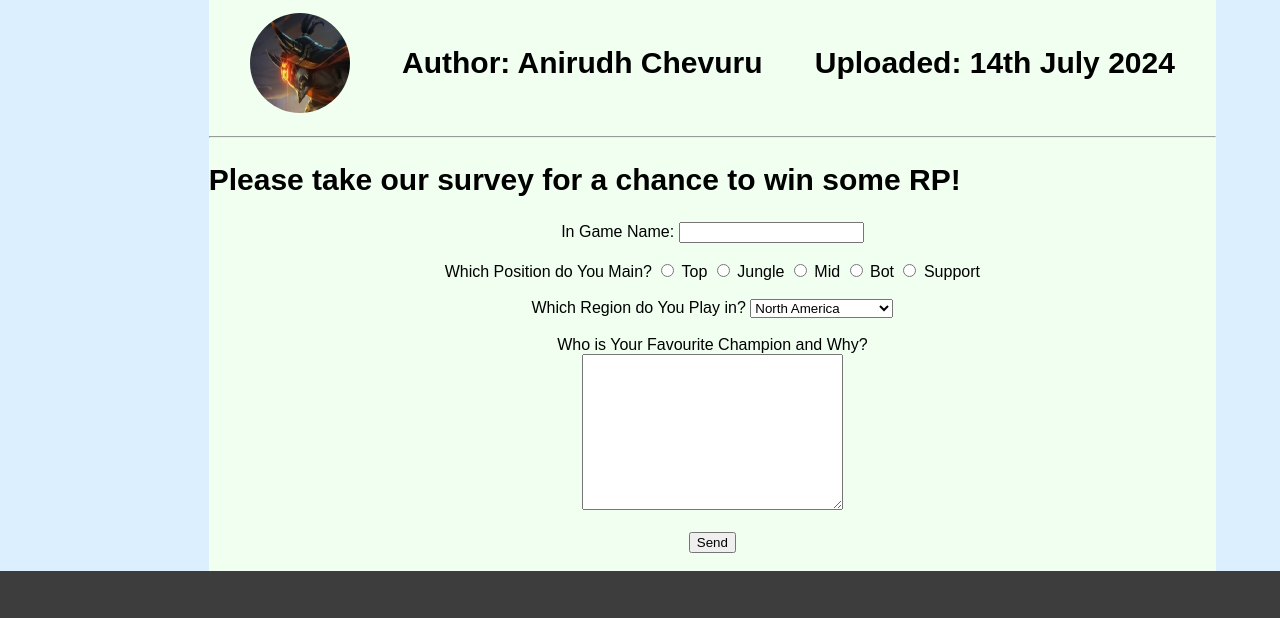
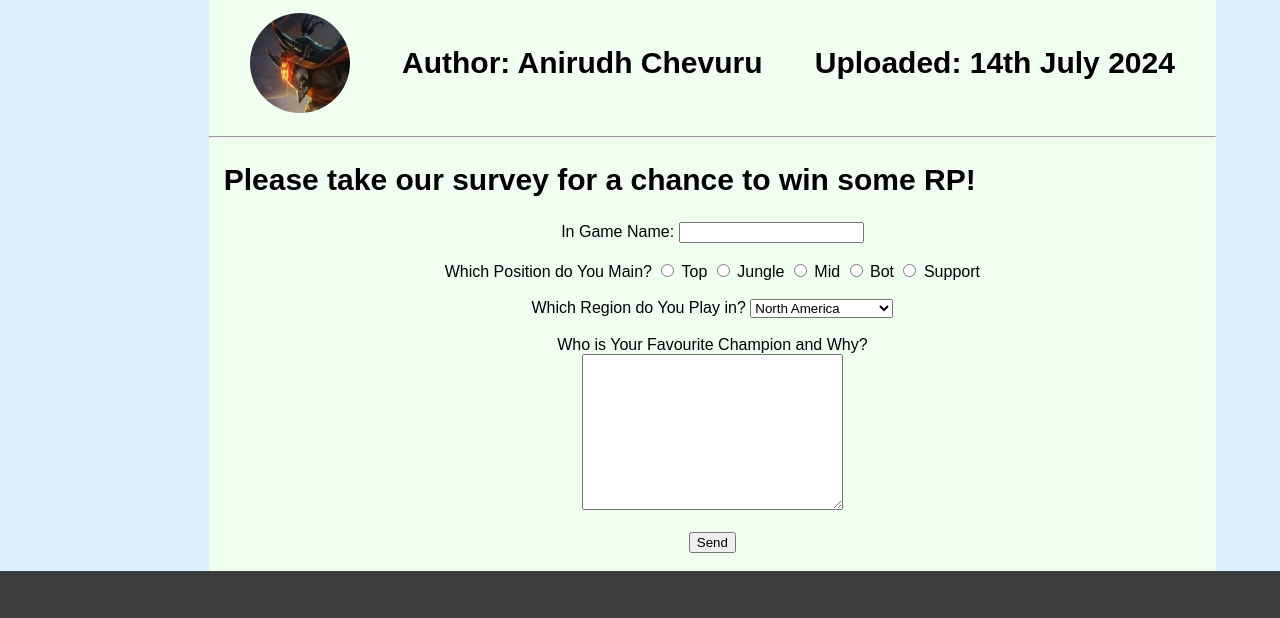
Before and after one commit to AnirudhChevuru/anirudhchevuru.github.io, a plain HTML site: page index.html in a window 1280 px wide. Shown: the part 1423-2041 px from the top of the page. Drawn offline with Linux system fonts and the light colour scheme.

Commit message:
Update styles.css

```diff
--- a/styles.css
+++ b/styles.css
@@ -58,6 +58,10 @@ main {
 
 #main-content > div > article{
     padding: 15px;
+}
+
+#main-content > div > h2{
+    margin-left: 15px;
 }
 
 #main-content > aside{
```
